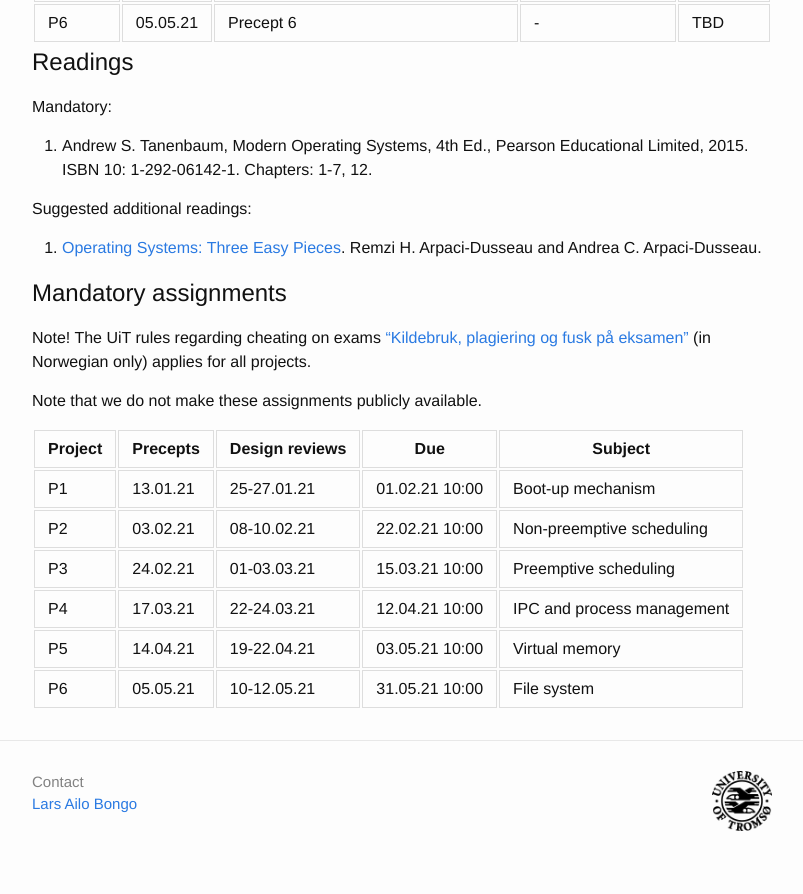
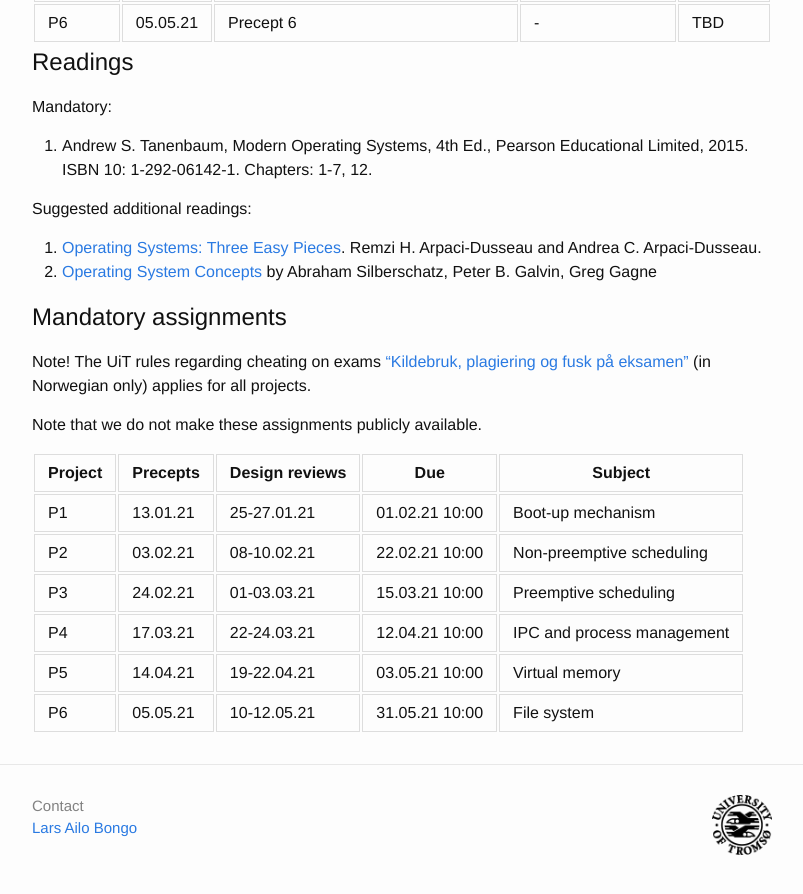
Before and after one commit to uit-inf-2201-s21/uit-inf-2201-s21.github.io, a Jekyll site: the page built from index.md, in a window 1280 px wide and 900 px high, scrolled down 1902 px. Shown: the top 894 px of the window, without its empty margins (238-1041 px from the left). Built offline with Jekyll 4.4.1, drawn with Linux system fonts in a browser that asks for light colours.

Commit message:
Update index.md

```diff
--- a/index.md
+++ b/index.md
@@ -65,6 +65,7 @@ Mandatory:
 Suggested additional readings:
 
 1. [Operating Systems: Three Easy Pieces](http://pages.cs.wisc.edu/~remzi/OSTEP/). Remzi H. Arpaci-Dusseau and Andrea C. Arpaci-Dusseau.
+2. [Operating System Concepts](https://www.amazon.com/Operating-System-Concepts-Abraham-Silberschatz/dp/0470128720) by Abraham Silberschatz, Peter B. Galvin, Greg Gagne
 
 
 ## Mandatory assignments
```
